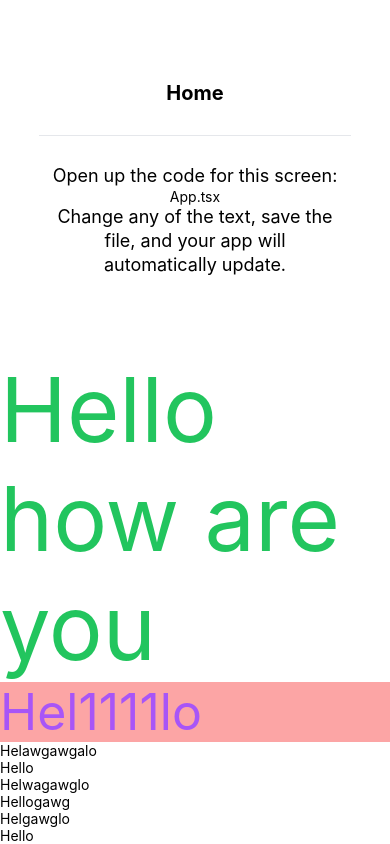
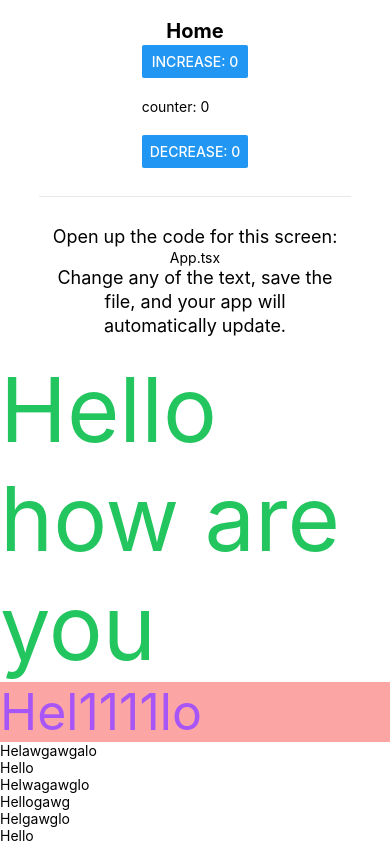
Before and after one commit to Nikita0x/my-expo-app, a React Native app: screen / in a window 390 px wide. Built offline with nearby package versions, Linux system fonts and the light colour scheme.

Commit message:
feat: added Zustant state manager

```diff
--- a/components/ScreenContent.tsx
+++ b/components/ScreenContent.tsx
@@ -1,4 +1,5 @@
-import { Text, View } from 'react-native';
+import { Text, View, Pressable, Button } from 'react-native';
+import { useCounter } from 'stores/counter.store';
 
 import { EditScreenInfo } from './EditScreenInfo';
 
@@ -9,9 +10,15 @@ type ScreenContentProps = {
 };
 
 export const ScreenContent = ({ title, path, children }: ScreenContentProps) => {
+  const { count, increase, decrease } = useCounter();
   return (
     <View className={styles.container}>
       <Text className={styles.title}>{title}</Text>
+      <View className="flex gap-5">
+        <Button title={`increase: ${count}`} onPress={increase} />
+        <Text>counter: {count}</Text>
+        <Button title={`decrease: ${count}`} onPress={decrease} />
+      </View>
       <View className={styles.separator} />
       <EditScreenInfo path={path} />
       {children}
--- a/package.json
+++ b/package.json
@@ -11,16 +11,17 @@
     "web": "expo start --web"
   },
   "dependencies": {
+    "@expo/metro-runtime": "~5.0.4",
     "expo": "^53.0.20",
     "expo-status-bar": "~2.2.3",
     "nativewind": "latest",
     "react": "19.0.0",
+    "react-dom": "19.0.0",
     "react-native": "0.79.5",
     "react-native-reanimated": "~3.17.4",
     "react-native-safe-area-context": "5.4.0",
-    "react-dom": "19.0.0",
     "react-native-web": "^0.20.0",
-    "@expo/metro-runtime": "~5.0.4"
+    "zustand": "^5.0.8"
   },
   "devDependencies": {
     "@babel/core": "^7.20.0",
--- /dev/null
+++ b/stores/counter.store.ts
@@ -0,0 +1,14 @@
+// store/useCounter.ts
+import { create } from 'zustand';
+
+type CounterState = {
+  count: number;
+  increase: () => void;
+  decrease: () => void;
+};
+
+export const useCounter = create<CounterState>((set) => ({
+  count: 0,
+  increase: () => set((state) => ({ count: state.count + 1 })),
+  decrease: () => set((state) => ({ count: state.count - 1 })),
+}));
```
Also changed, not shown: 2 other files (tests, documents, lock files or other folders).
